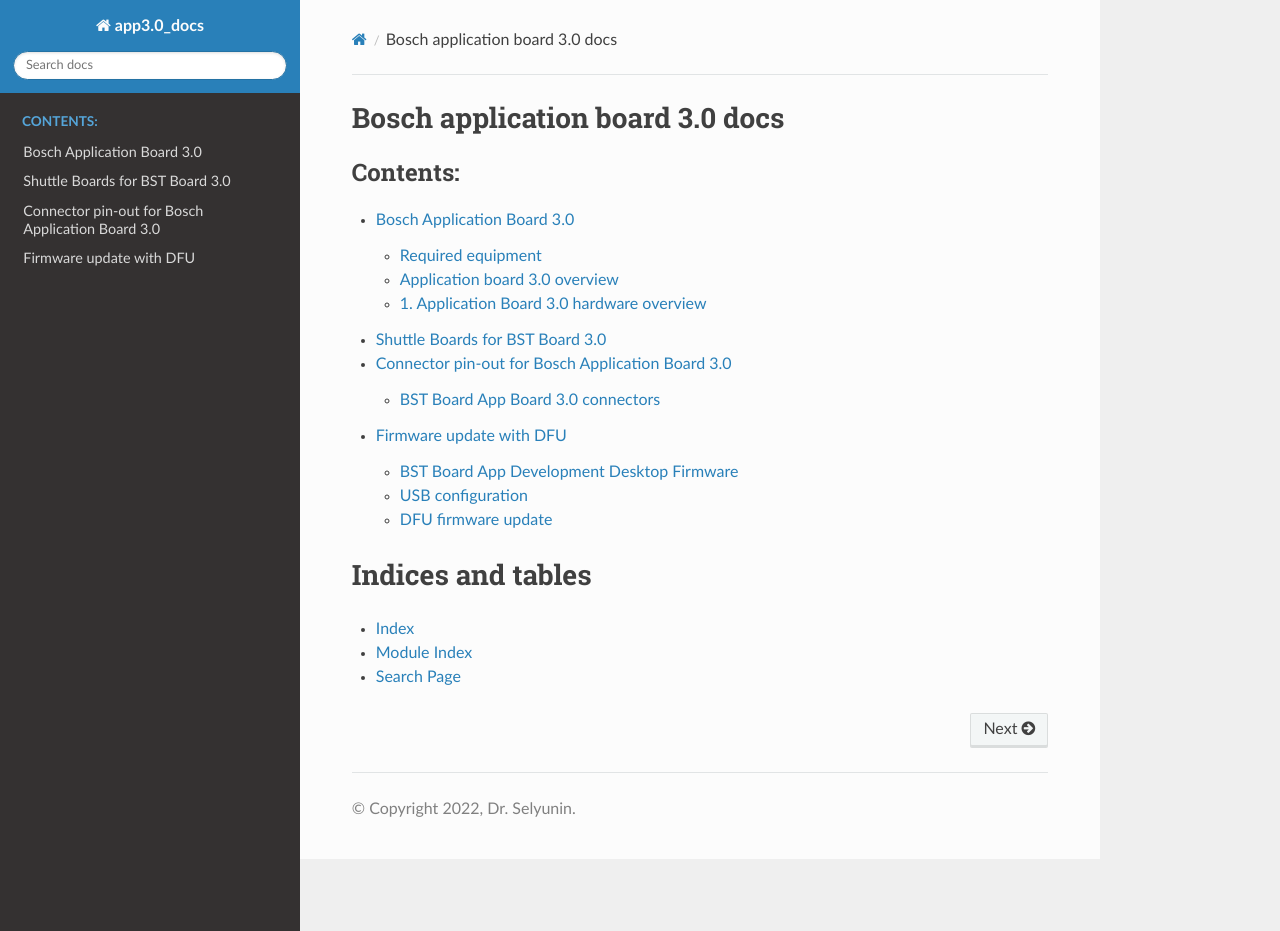
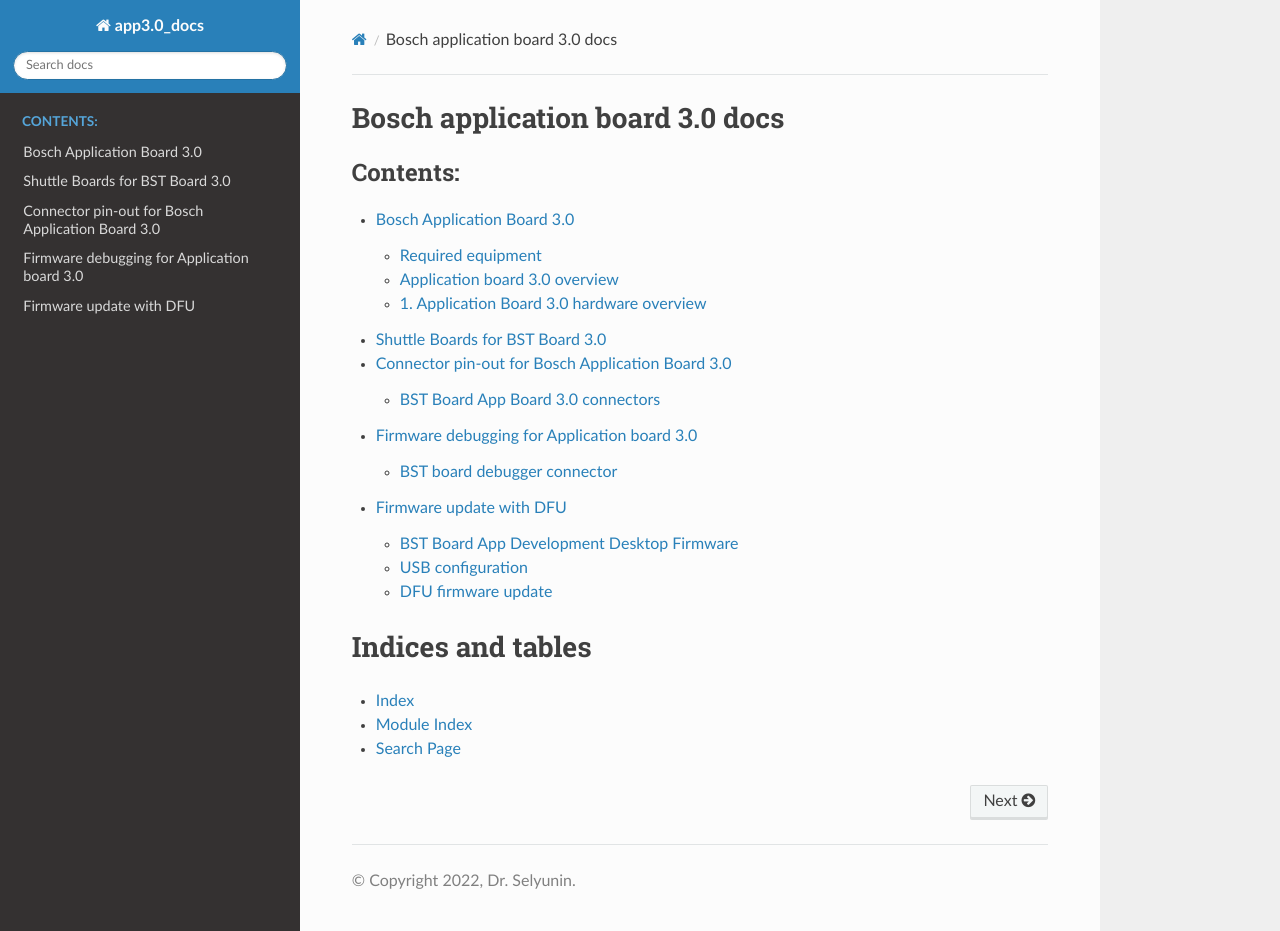
Before and after one commit to selyunin/app3.0_docs, a Sphinx documentation site: the page built from source/index.rst, in a window 1280 px wide and 931 px high. Built offline with Sphinx 7.4.7 and the Read the Docs theme 2.0.0, drawn with Linux system fonts in a browser that asks for light colours; some of the changed lines change nothing that is shown.

Commit message:
:wrench: adding documentation about debug connector and how to connect the board to SEGGEr

```diff
--- /dev/null
+++ b/source/app30_debugging.rst
@@ -0,0 +1,86 @@
+Firmware debugging for Application board 3.0
+===================================================
+
+.. contents:: Table of Contents
+    :depth: 5
+    :backlinks: top
+
+
+------------------------------------
+BST board debugger connector
+------------------------------------
+
+.. _DEBUG_CONNECTOR:
+
+`APP 3.0 Debug connector`
+#####################################
+
+The 10-pin ARM SWD connector
+can be used with 9-pin Cortex M adapter from `Segger`_.
+
+.. _Segger: https://www.segger.com/products/debug-probes/j-link/accessories/adapters/9-pin-cortex-m-adapter/
+
+.. table:: **SWD Connector pin-out**
+
+    +-----------------------------------------+-----------------------------------------+
+    | **Left Side**                           | **Right Side**                          |
+    +--------------------+--------------------+--------------------+--------------------+
+    | **Pin number**     | **Signal / Line**  | **Pin number**     | **Signal / Line**  |
+    +--------------------+--------------------+--------------------+--------------------+
+    | **1**              | 1.8V               | **2**              | SWDIO              |
+    +--------------------+--------------------+--------------------+--------------------+
+    | **3**              | GND                | **4**              | SWDCLK             |
+    +--------------------+--------------------+--------------------+--------------------+
+    | **5**              | GND                | **6**              | SWDO               |
+    +--------------------+--------------------+--------------------+--------------------+
+    | **7**              | Not connected      | **8**              | Not connected      |
+    +--------------------+--------------------+--------------------+--------------------+
+    | **9**              | GND                | **10**             | MCU RESET          |
+    +--------------------+--------------------+--------------------+--------------------+
+
+.. image:: img/app30_debugger_connector.png
+  :width: 250
+  :alt: Board debugger connector
+
+
+
+.. _SEGGER_9_PIN:
+
+SEGGER Adapter Cortex M
+#####################################
+
+The 9-pin adapter from SEGGER for the Cortex-M MCUs
+has the following pinout:
+
+
+.. table:: **9-pin SEGGER Adapter Cortex-M**
+
+    +-----------------------------------------+-----------------------------------------+
+    | **Left Side**                           | **Right Side**                          |
+    +--------------------+--------------------+--------------------+--------------------+
+    | **Pin number**     | **Signal / Line**  | **Pin number**     | **Signal / Line**  |
+    +--------------------+--------------------+--------------------+--------------------+
+    | **1**              | VTref              | **2**              | SWDIO/TMS          |
+    +--------------------+--------------------+--------------------+--------------------+
+    | **3**              | GND                | **4**              | SWDCLK/TCK         |
+    +--------------------+--------------------+--------------------+--------------------+
+    | **5**              | GND                | **6**              | SWDO/TDO           |
+    +--------------------+--------------------+--------------------+--------------------+
+    | **7**              | Not connected      | **8**              | TDI                |
+    +--------------------+--------------------+--------------------+--------------------+
+    | **9**              | Not connected      | **10**             | nRESET             |
+    +--------------------+--------------------+--------------------+--------------------+
+
+.. image:: img/J-Link_9-pin_Cortex-M_500x.webp
+  :alt: Adapter photo
+
+.. image:: img/J-Link_9-pin_Cortex-M_Adapter.png
+  :alt: Adapter pinout
+
+The 9-pin adapter shown above is connected to the
+standard 20-pin SEGGER connector:
+
+
+.. image:: img/jlink-20pin-connector.svg
+  :width: 200
+  :alt: JLink 20-pin adapter
--- a/source/index.rst
+++ b/source/index.rst
@@ -9,6 +9,7 @@
     app30_main
     app30_shuttle_boards
     app30_connectors
+    app30_debugging
     firmware_update
 
 
```
Also changed, not shown: source/img/J-Link_9-pin_Cortex-M_500x.webp (added), source/img/J-Link_9-pin_Cortex-M_Adapter.png (added), source/img/app30_debugger_connector.png (added), source/img/jlink-20pin-connector.svg (added).
